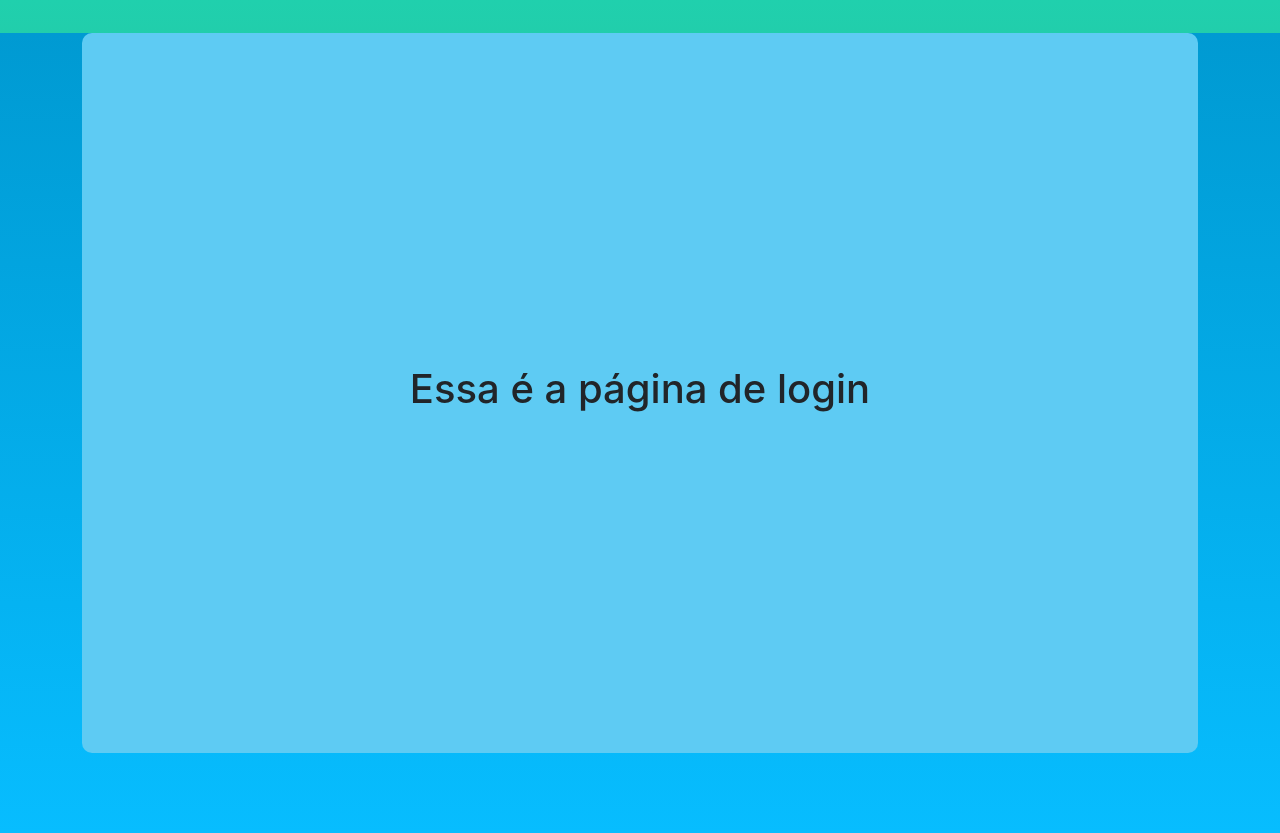
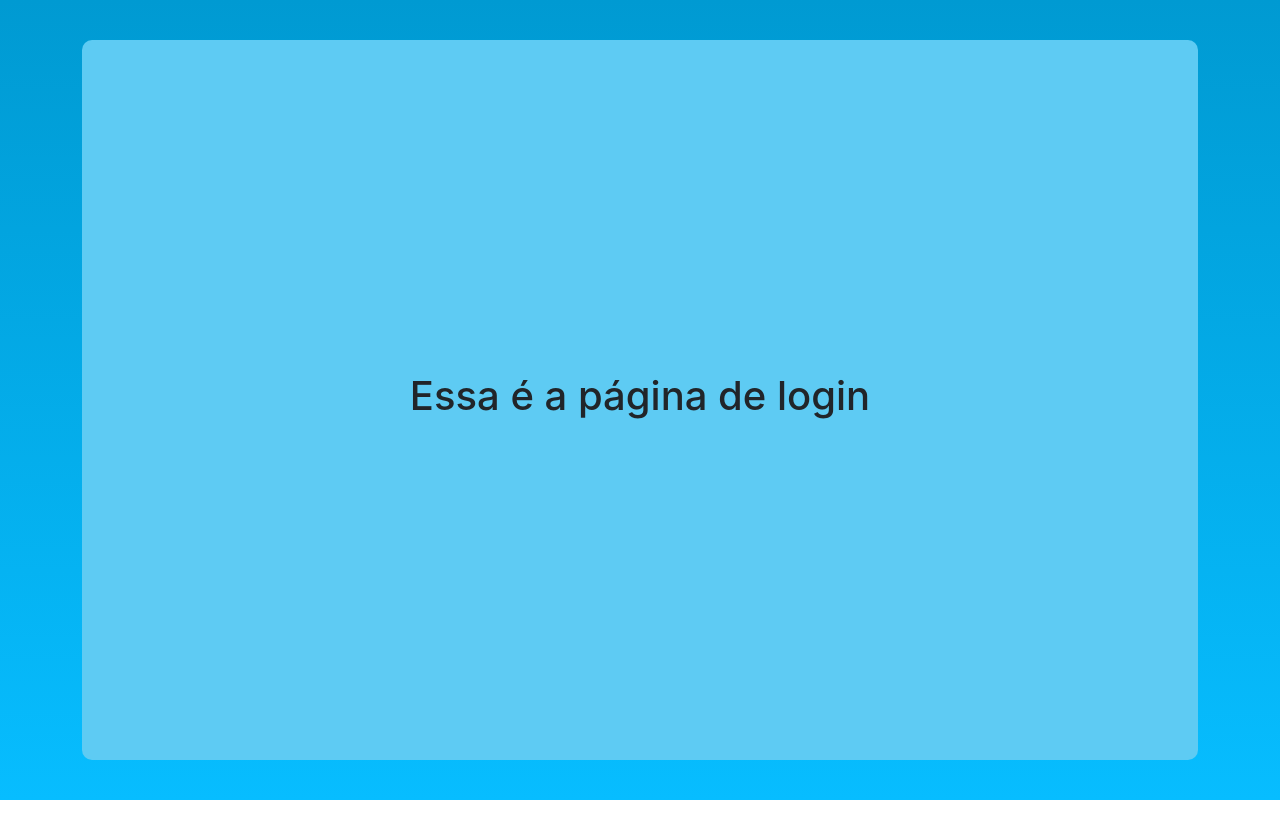
Before and after one commit to quokequack/Intepreta-React.js, a React (Create React App) app: page /login in a window 1280 px wide. After the commit the page ends 800 px from the top, so only its background shows below. Built offline with nearby package versions, Linux system fonts and the light colour scheme.

Commit message:
fix background bug

```diff
--- a/src/pages/Homepage.js
+++ b/src/pages/Homepage.js
@@ -1,26 +1,34 @@
-import { Link } from "react-router-dom"
-import '../styles/homepage.css';
+import { Link } from "react-router-dom";
+import "../styles/homepage.css";
 import { useEffect } from "react";
 
-
-export default function Homepage(){
+export default function Homepage() {
   useEffect(() => {
-        document.title='Interpreta | Welcome';
-    },[]);
-    return(
+    document.title = "Interpreta | Welcome";
+  }, []);
+  return (
     <>
-            <body>
-                <div className='container'>
-                    <div className='container container2'>
-                        <h1 className='text-center'>Bem-vindo ao Interpreta!</h1>
-                        <h4 className='text-center'>O melhor site para te ajudar na interpretação de texto!</h4>
-                        <div className='buttons'>
-                            <button className='btn btn-outline-primary'><Link className='link'to='/login'>Login</Link></button><br/>
-                            <button className='btn btn-outline-primary'><Link className='link'to='/register'>Cadastro</Link></button>
+      <div className="container">
+        <div className="container container2">
+          <h1 className="text-center">Bem-vindo ao Interpreta!</h1>
+          <h4 className="text-center">
+            O melhor site para te ajudar na interpretação de texto!
+          </h4>
+          <div className="buttons">
+            <button className="btn btn-outline-primary">
+              <Link className="link" to="/login">
+                Login
+              </Link>
+            </button>
+            <br />
+            <button className="btn btn-outline-primary">
+              <Link className="link" to="/register">
+                Cadastro
+              </Link>
+            </button>
           </div>
         </div>
       </div>
-            </body>
     </>
-    )
+  );
 }
--- a/src/pages/Login.js
+++ b/src/pages/Login.js
@@ -1,16 +1,15 @@
-import '../styles/login.css';
+import "../styles/login.css";
 
-
-export default function Homepage(){
-    return(
-        <>
-            <body className='login'>
-                <div className='container login-container'>
-                    <div className='container login-container2'>
-                        <h1> Essa é a página de login </h1>
-                    </div>
-                </div>
-            </body>
-        </>
-    )
+export default function Homepage() {
+  return (
+    <>
+      <div className="login">
+        <div className="container login-container">
+          <div className="container login-container2">
+            <h1> Essa é a página de login </h1>
+          </div>
+        </div>
+      </div>
+    </>
+  );
 }
--- a/src/styles/homepage.css
+++ b/src/styles/homepage.css
@@ -5,7 +5,7 @@
 }
 
 body{
-    background-image:linear-gradient(to top, #3E9987, #20D0AD);
+    background-image:linear-gradient(to top, #3E9987, #9ee7d9);
     height:100vh;
 }
 .container2{
--- a/src/styles/login.css
+++ b/src/styles/login.css
@@ -7,13 +7,16 @@
 .login{
     background-image:linear-gradient(to top, #07BDFF, #009AD2);
     height:100vh;
+    display: flex;
+    flex-direction: column;
+    justify-content: center;
 }
 .login-container2{
     display:flex;
     flex-direction:column;
     justify-content:center;
     align-items:center;
-    margin-top:3%;
+    margin-top:0%;
     background-color:#5ECBF3;
     height:90vh;
     border-radius:10px;
```
Also changed, not shown: 1 other file (tests, documents, lock files or other folders). Lines whose indentation alone changed are shown as unchanged.
